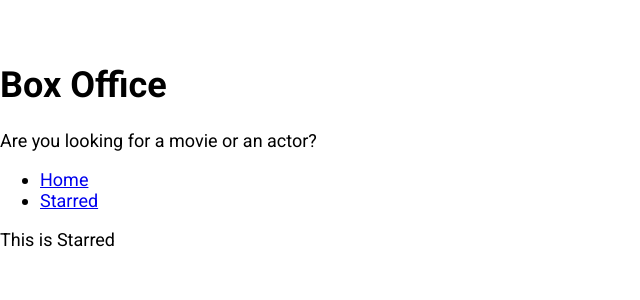
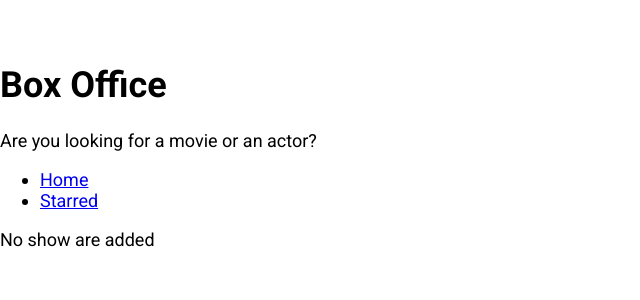
Before and after one commit to RakeshKumar13011/box-office, a React (Create React App) app: page /starred in a window 1280 px wide. Shown: the top 300 px of the page, without its empty margins (0-640 px from the left). Built offline with nearby package versions, Linux system fonts and the light colour scheme.

Commit message:
finished starred page

```diff
--- a/package.json
+++ b/package.json
@@ -6,6 +6,7 @@
     "@testing-library/jest-dom": "^5.16.4",
     "@testing-library/react": "^13.3.0",
     "@testing-library/user-event": "^13.5.0",
+    "cors": "^2.8.5",
     "eslint": "^8.21.0",
     "react": "^18.2.0",
     "react-dom": "^18.2.0",
--- a/src/pages/Starred.js
+++ b/src/pages/Starred.js
@@ -1,8 +1,43 @@
-import React from 'react';
+import React, { useState, useEffect } from 'react';
 import MainPageLayout from '../components/MainPageLayout';
+import { useShows } from '../misc/custom-hooks';
+
+import { apiGet } from '../misc/config';
+import ShowGrid from '../components/show/ShowGrid';
 
 const Starred = () => {
-  return <MainPageLayout>This is Starred</MainPageLayout>;
+  const [starred] = useShows();
+
+  const [shows, setShows] = useState(null);
+  const [isLoading, setIsLoading] = useState(true);
+  const [error, setError] = useState(null);
+
+  useEffect(() => {
+    if (starred && starred.length > 0) {
+      const promises = starred.map(showId => apiGet(`/shows/${showId}`));
+      Promise.all(promises)
+        .then(apiData => apiData.map(show => ({ show })))
+        .then(results => {
+          setShows(results);
+          setIsLoading(false);
+        })
+        .catch(err => {
+          setError(err.message);
+          setIsLoading(false);
+        });
+    } else {
+      setIsLoading(false);
+    }
+  }, [starred]);
+
+  return (
+    <MainPageLayout>
+      {isLoading && <div>shows are still loading</div>}{' '}
+      {error && <div>Error occured:{error}</div>}{' '}
+      {!isLoading && !shows && <div>No show are added</div>}{' '}
+      {!isLoading && !error && shows && <ShowGrid data={shows} />}
+    </MainPageLayout>
+  );
 };
 
 export default Starred;
```
Also changed, not shown: 1 other file (tests, documents, lock files or other folders).
